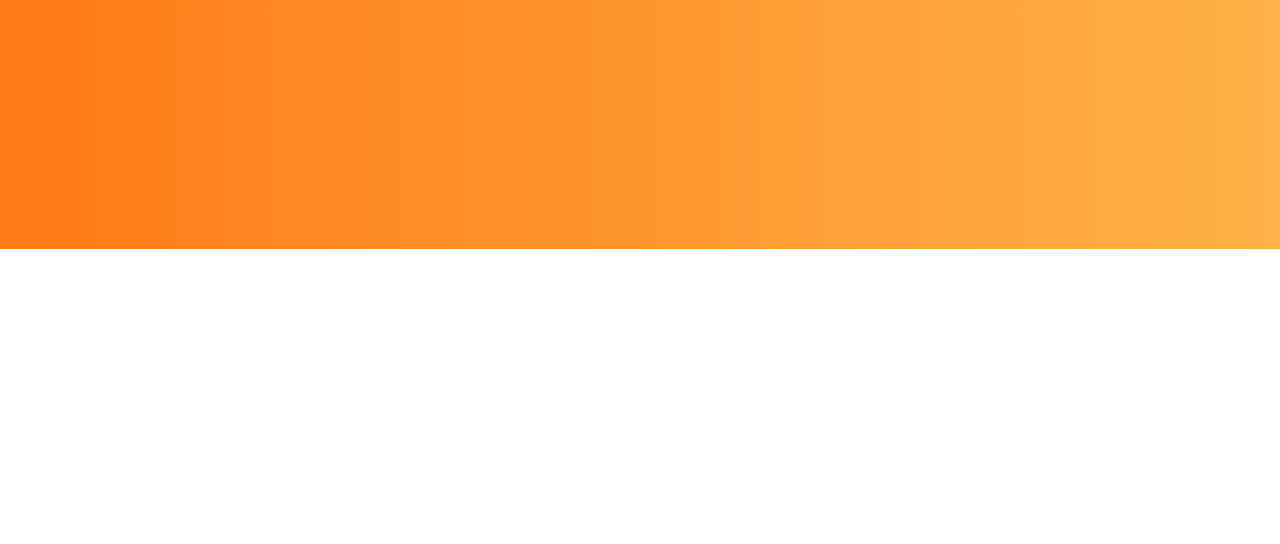
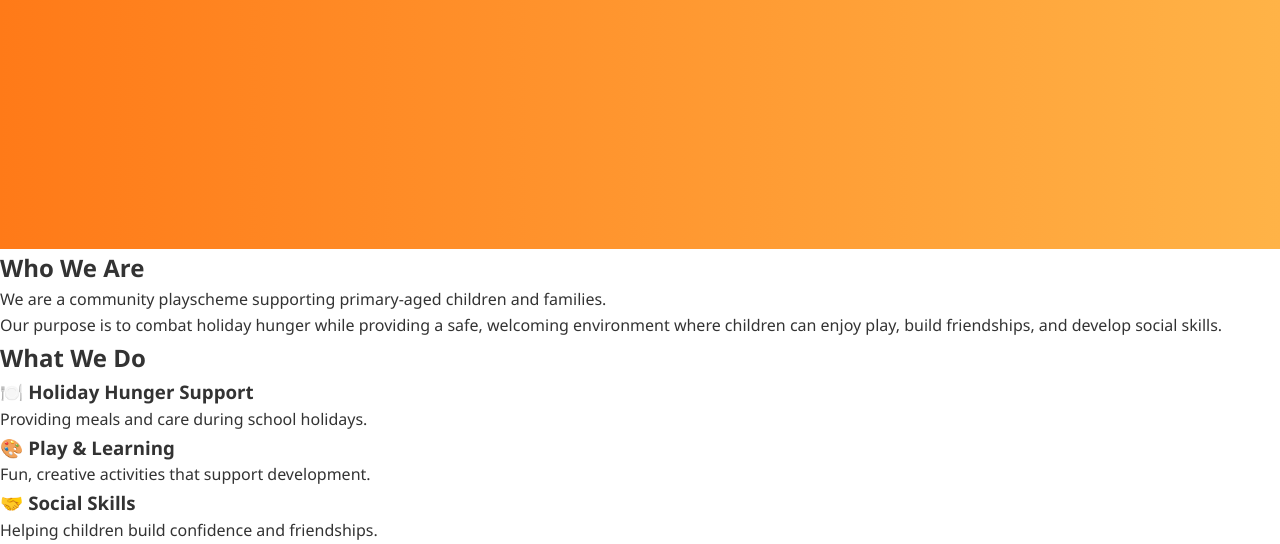
Before and after one commit to SamiIrfan/Work-Experience-Fox-Cubs-Playscheme-Website, a plain HTML site: page index.html in a window 1280 px wide. Shown: the part 495-1039 px from the top of the page. Before the commit the page ends 800 px from the top, so only its background shows below. Drawn offline with Linux system fonts and the light colour scheme.

Commit message:
Added About and Activities

```diff
--- a/index.html
+++ b/index.html
@@ -36,3 +36,42 @@
     <a href="#about" class="btn-primary">Learn More</a>
   </div>
 </section>
+
+<!-- ABOUT -->
+<section id="about" class="section">
+  <div class="container">
+    <h2>Who We Are</h2>
+    <p class="lead">
+      We are a community playscheme supporting primary-aged children and families.
+    </p>
+    <p>
+      Our purpose is to combat holiday hunger while providing a safe,
+      welcoming environment where children can enjoy play, build friendships,
+      and develop social skills.
+    </p>
+  </div>
+</section>
+
+<!-- ACTIVITIES -->
+<section id="activities" class="section alt">
+  <div class="container">
+    <h2>What We Do</h2>
+
+    <div class="cards">
+      <div class="card">
+        <h3>🍽️ Holiday Hunger Support</h3>
+        <p>Providing meals and care during school holidays.</p>
+      </div>
+
+      <div class="card">
+        <h3>🎨 Play & Learning</h3>
+        <p>Fun, creative activities that support development.</p>
+      </div>
+
+      <div class="card">
+        <h3>🤝 Social Skills</h3>
+        <p>Helping children build confidence and friendships.</p>
+      </div>
+    </div>
+  </div>
+</section>
```
